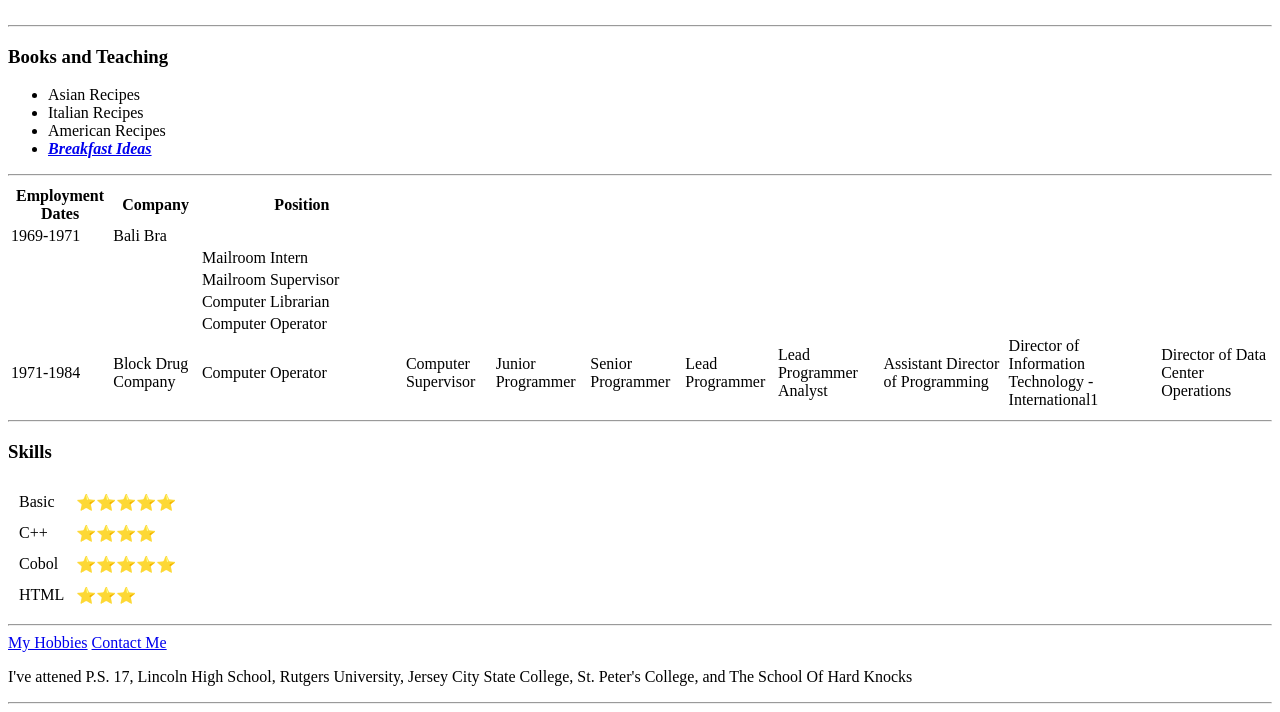
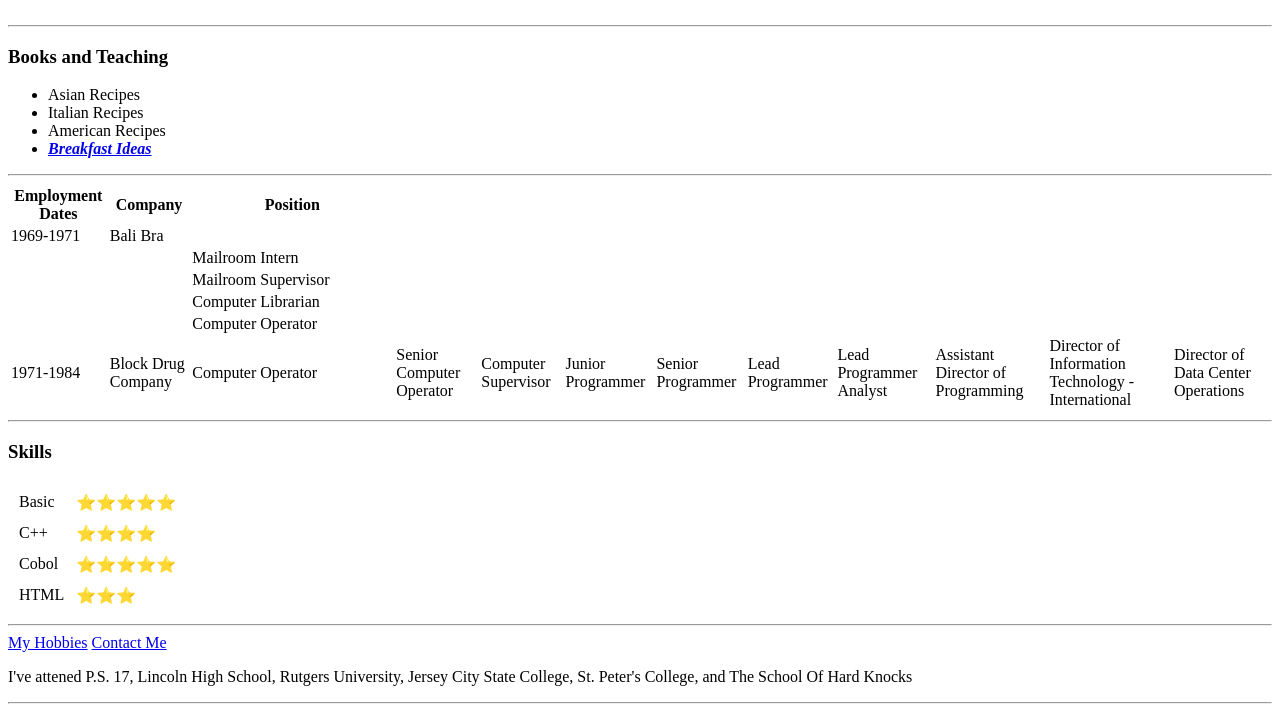
Before and after one commit to DeliBaker/CV, a plain HTML site: page index.html in a window 1280 px wide. Shown: the part 187-899 px from the top of the page. Drawn offline with Linux system fonts and the light colour scheme.

Commit message:
Update index.html with spelling corrections

```diff
--- a/index.html
+++ b/index.html
@@ -65,13 +65,14 @@
       <td>1971-1984 </td>
       <td>Block Drug Company</td>
       <td>Computer Operator</td>
+      <td>Senior Computer Operator</td>
       <td>Computer Supervisor</td>
       <td>Junior Programmer</td>
       <td>Senior Programmer</td>
       <td>Lead Programmer</td>
       <td>Lead Programmer Analyst</td>
       <td>Assistant Director of Programming</td>
-      <td>Director of Information Technology - International1</td>
+      <td>Director of Information Technology - International</td>
       <td>Director of Data Center Operations</td>
     </tr>
   </tbody>
```
